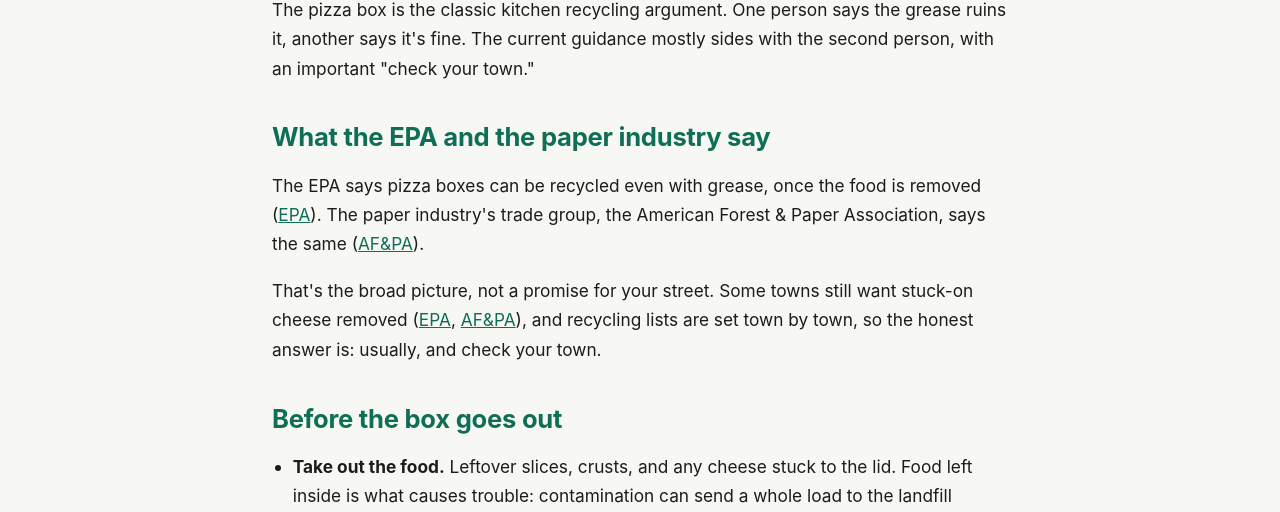
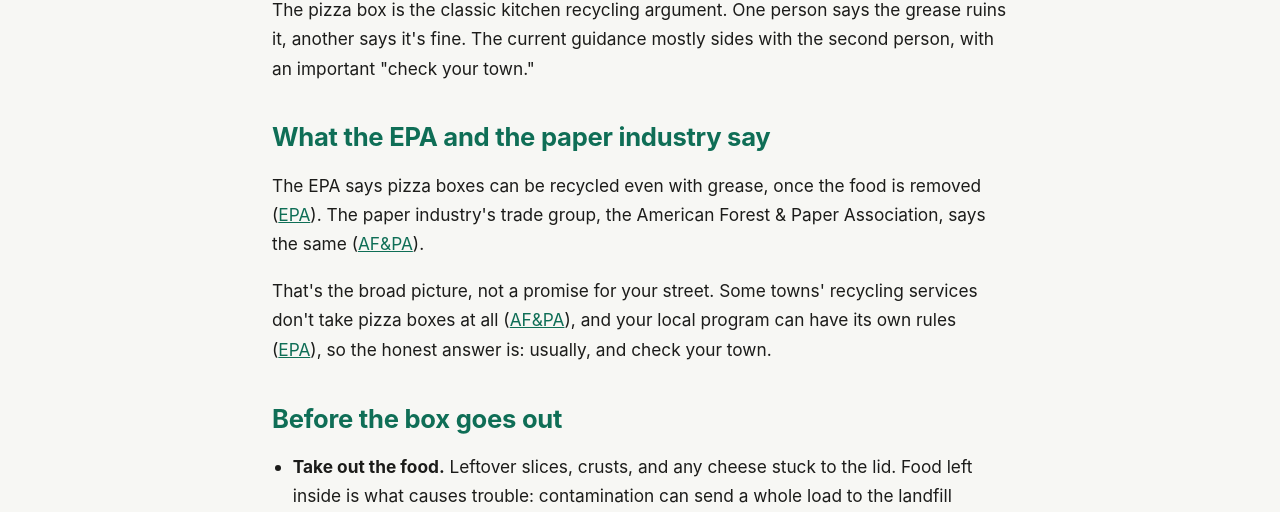
Before and after one commit to Advancedchow/kepta-site, a plain HTML site: page blog/pizza-box.html in a window 1280 px wide. Shown: the part 268-780 px from the top of the page. Drawn offline with Linux system fonts and the light colour scheme.

Commit message:
Pizza box lines say what the sources say: some towns' services don't take pizza boxes (AF&PA 2025), local rules differ (EPA); drop the stuck cheese claim neither source makes (AF&PA says little bits of cheese can stay)
Co-Authored-By: Claude Opus 5.5 <noreply@anthropic.com>

```diff
--- a/blog/pizza-box.html
+++ b/blog/pizza-box.html
@@ -154,7 +154,7 @@
 
     <h2>What the EPA and the paper industry&nbsp;say</h2>
     <p>The EPA says pizza boxes can be recycled even with grease, once the food is removed (<a href="https://www.epa.gov/recycle/how-do-i-recycle-common-recyclables">EPA</a>). The paper industry's trade group, the American Forest &amp; Paper Association, says the same&nbsp;(<a href="https://www.afandpa.org/news/2025/pizza-box-recyclable">AF&amp;PA</a>).</p>
-    <p>That's the broad picture, not a promise for your street. Some towns still want stuck-on cheese removed (<a href="https://www.epa.gov/recycle/how-do-i-recycle-common-recyclables">EPA</a>, <a href="https://www.afandpa.org/news/2025/pizza-box-recyclable">AF&amp;PA</a>), and recycling lists are set town by town, so the honest answer is: usually, and check your&nbsp;town.</p>
+    <p>That's the broad picture, not a promise for your street. Some towns' recycling services don't take pizza boxes at all (<a href="https://www.afandpa.org/news/2025/pizza-box-recyclable">AF&amp;PA</a>), and your local program can have its own rules (<a href="https://www.epa.gov/recycle/how-do-i-recycle-common-recyclables">EPA</a>), so the honest answer is: usually, and check your&nbsp;town.</p>
 
     <h2>Before the box goes&nbsp;out</h2>
     <ul>
```
Also changed, not shown: recycling.html (+1 -1 lines).
